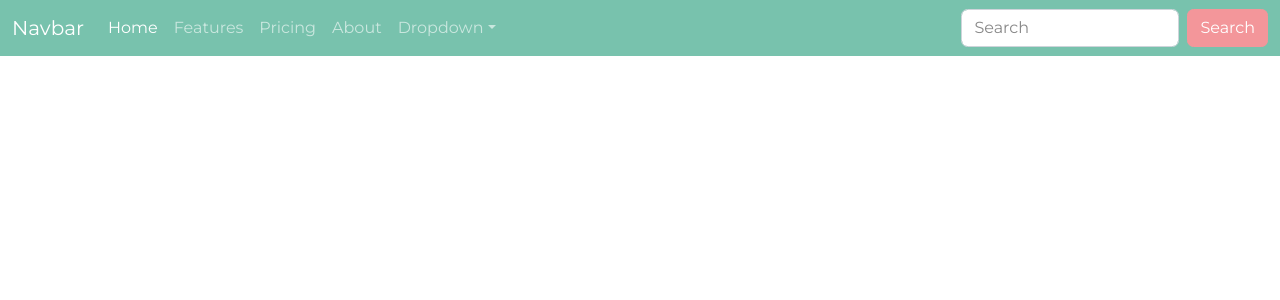
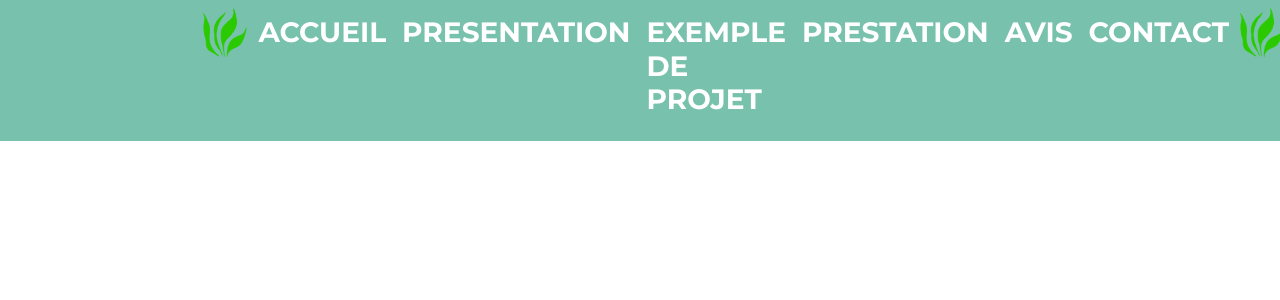
Before and after one commit to ToadyGamer/AP-SYMFONY-GIT, a Symfony app: template APSymfonyFlorianEloiRuby/templates/base.html.twig in a window 1280 px wide. Shown: the top 300 px of the page. Run offline with Twig, Linux system fonts and the light colour scheme; the template is opened without the code that fills it, so the values that code supplies are empty; some libraries are stand-ins or nearby versions.

Commit message:
MENU DE NAVIGATION (feature)

```diff
--- a/APSymfonyFlorianEloiRuby/templates/base.html.twig
+++ b/APSymfonyFlorianEloiRuby/templates/base.html.twig
@@ -18,42 +18,38 @@
     <body>
             <nav class="navbar navbar-expand-lg navbar-dark bg-primary">
         <div class="container-fluid">
-            <a class="navbar-brand" href="#">Navbar</a>
             <button class="navbar-toggler" type="button" data-bs-toggle="collapse" data-bs-target="#navbarColor01" aria-controls="navbarColor01" aria-expanded="false" aria-label="Toggle navigation">
             <span class="navbar-toggler-icon"></span>
             </button>
 
-            <div class="collapse navbar-collapse" id="navbarColor01">
+            <div class="collapse navbar-collapse" id="navbarColor01" style="margin-left: 15%">
             <ul class="navbar-nav me-auto">
-                <li class="nav-item">
-                <a class="nav-link active" href="#">Home
-                    <span class="visually-hidden">(current)</span>
-                </a>
+                <li>
+                <img src="Imgs/IconeGrass.png" style="width:50px">
                 </li>
                 <li class="nav-item">
-                <a class="nav-link" href="#">Features</a>
+                <a class="nav-link" href=""><h3 style="color:white; font-weight: bold;" onmouseover="this.style.color='green'" onmouseout="this.style.color='white'">ACCUEIL</h3></a>
                 </li>
                 <li class="nav-item">
-                <a class="nav-link" href="#">Pricing</a>
+                <a class="nav-link" href="/presentation"><h3 style="color:white; font-weight: bold;" onmouseover="this.style.color='green'" onmouseout="this.style.color='white'">PRESENTATION</h3></a>
+                </li>
+
+                <li class="nav-item">
+                <a class="nav-link" href="/exemple"><h3 style="color:white; font-weight: bold;" onmouseover="this.style.color='green'" onmouseout="this.style.color='white'">EXEMPLE DE PROJET</h3></a>
                 </li>
                 <li class="nav-item">
-                <a class="nav-link" href="#">About</a>
+                <a class="nav-link" href="/prestation"><h3 style="color:white; font-weight: bold;" onmouseover="this.style.color='green'" onmouseout="this.style.color='white'">PRESTATION</h3></a>
                 </li>
-                <li class="nav-item dropdown">
-                <a class="nav-link dropdown-toggle" data-bs-toggle="dropdown" href="#" role="button" aria-haspopup="true" aria-expanded="false">Dropdown</a>
-                <div class="dropdown-menu">
-                    <a class="dropdown-item" href="#">Action</a>
-                    <a class="dropdown-item" href="#">Another action</a>
-                    <a class="dropdown-item" href="#">Something else here</a>
-                    <div class="dropdown-divider"></div>
-                    <a class="dropdown-item" href="#">Separated link</a>
-                </div>
+                <li class="nav-item">
+                <a class="nav-link" href="/avis"><h3 style="color:white; font-weight: bold;" onmouseover="this.style.color='green'" onmouseout="this.style.color='white'">AVIS</h3></a>
+                </li>
+                <li class="nav-item">
+                <a class="nav-link" href="/contact"><h3 style="color:white; font-weight: bold;" onmouseover="this.style.color='green'" onmouseout="this.style.color='white'">CONTACT</h3></a>
+                </li>
+                <li>
+                <img src="Imgs/IconeGrass.png" style="width:50px">
                 </li>
             </ul>
-            <form class="d-flex">
-                <input class="form-control me-sm-2" type="text" placeholder="Search">
-                <button class="btn btn-secondary my-2 my-sm-0" type="submit">Search</button>
-            </form>
             </div>
         </div>
         </nav>
```
Also changed, not shown: APSymfonyFlorianEloiRuby/public/Imgs/IconeGrass.png (added).
